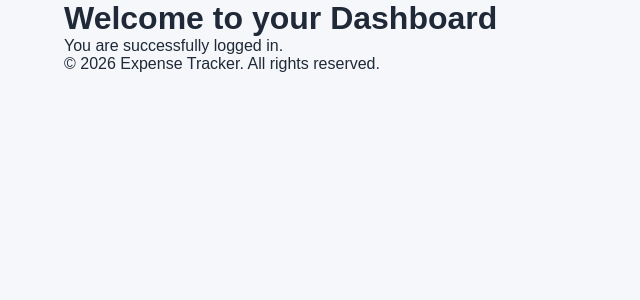
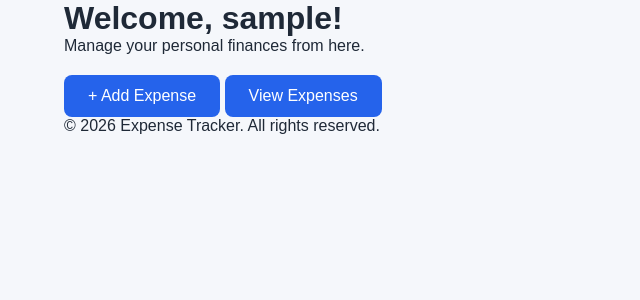
Before and after one commit to PriyaGupta44/Expense-Tracker-Web-App, a Flask app: page /dashboard/ in a window 1280 px wide. Shown: the part 36-336 px from the top of the page, without its empty margins (0-640 px from the left). Run offline with Flask 3, Linux system fonts and the light colour scheme; the visitor is signed in with stand-in values (Sample User, id 1).

Commit message:
feat(ui): add expense actions to dashboard

```diff
--- a/app/dashboard/templates/dashboard/index.html
+++ b/app/dashboard/templates/dashboard/index.html
@@ -1,8 +1,10 @@
 {% extends "base.html" %}
+
 
 {% block title %}
     Dashboard | Expense Tracker
 {% endblock %}
+
 
 {% block content %}
 
@@ -11,12 +13,31 @@
     <div class="container">
 
         <h1>
-            Welcome to your Dashboard
+            Welcome, {{ current_user.username }}!
         </h1>
 
         <p>
-            You are successfully logged in.
+            Manage your personal finances from here.
         </p>
+
+
+        <div class="dashboard-actions">
+
+            <a
+                href="{{ url_for('expenses.add_expense') }}"
+                class="btn"
+            >
+                + Add Expense
+            </a>
+
+            <a
+                href="{{ url_for('expenses.list_expenses') }}"
+                class="btn"
+            >
+                View Expenses
+            </a>
+
+        </div>
 
     </div>
 
```
